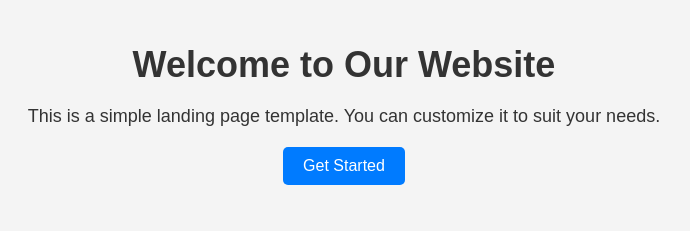
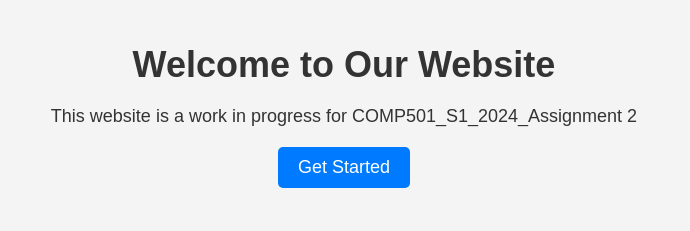
Before and after one commit to bailey1z54/TIS-Group-site, a plain HTML site: page index.html in a window 1280 px wide. Shown: the whole page, without its empty margins (296-986 px from the left). Drawn offline with Linux system fonts and the light colour scheme.

Commit message:
Update index.html

```diff
--- a/index.html
+++ b/index.html
@@ -44,7 +44,7 @@
 <body>
     <div class="container">
         <h1>Welcome to Our Website</h1>
-        <p>This is a simple landing page template. You can customize it to suit your needs.</p>
+        <p>This website is a work in progress for COMP501_S1_2024_Assignment 2<p>
         <a href="#" class="btn">Get Started</a>
     </div>
 </body>
```
